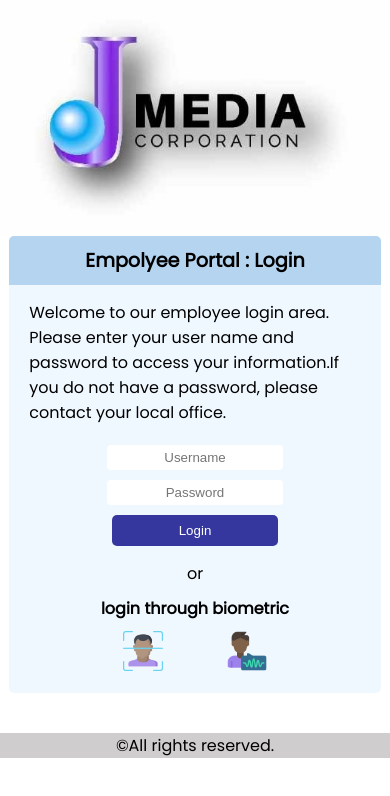
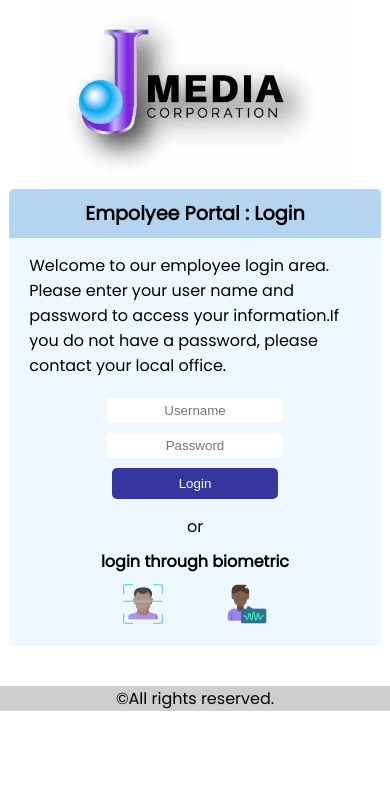
Before and after one commit to charansnc/jmedia-login-page, a plain HTML site: page index.html in a window 390 px wide. Drawn offline with Linux system fonts and the light colour scheme.

Commit message:
Update style.css

```diff
--- a/style.css
+++ b/style.css
@@ -87,12 +87,12 @@ footer{
 }
 
 
-@media screen and ( max-width:1000px ){
+@media screen and ( max-width:900px ){
     img{
         display: block;
         margin-left: auto;
         margin-right: auto;
-         width: 100%;
+         width: 80%;
       }
       #login{
         font-weight: 600;
```
